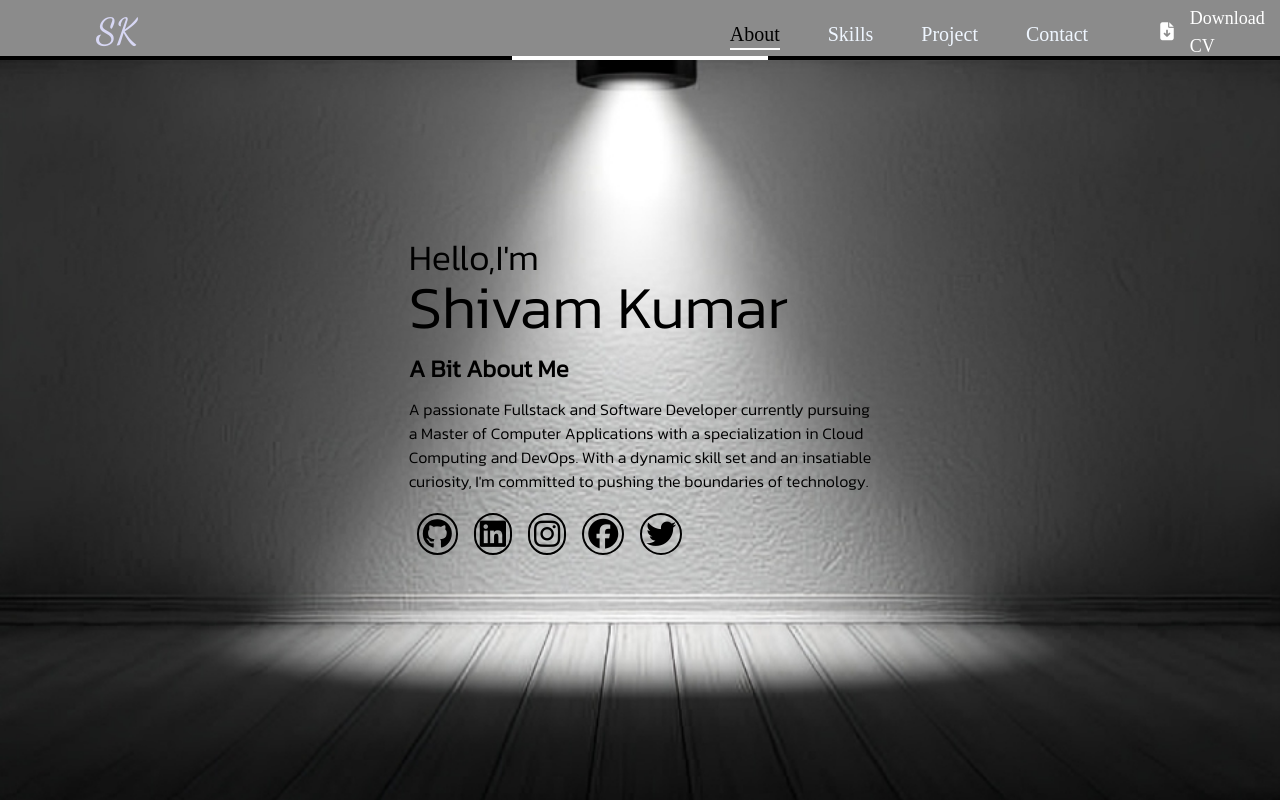
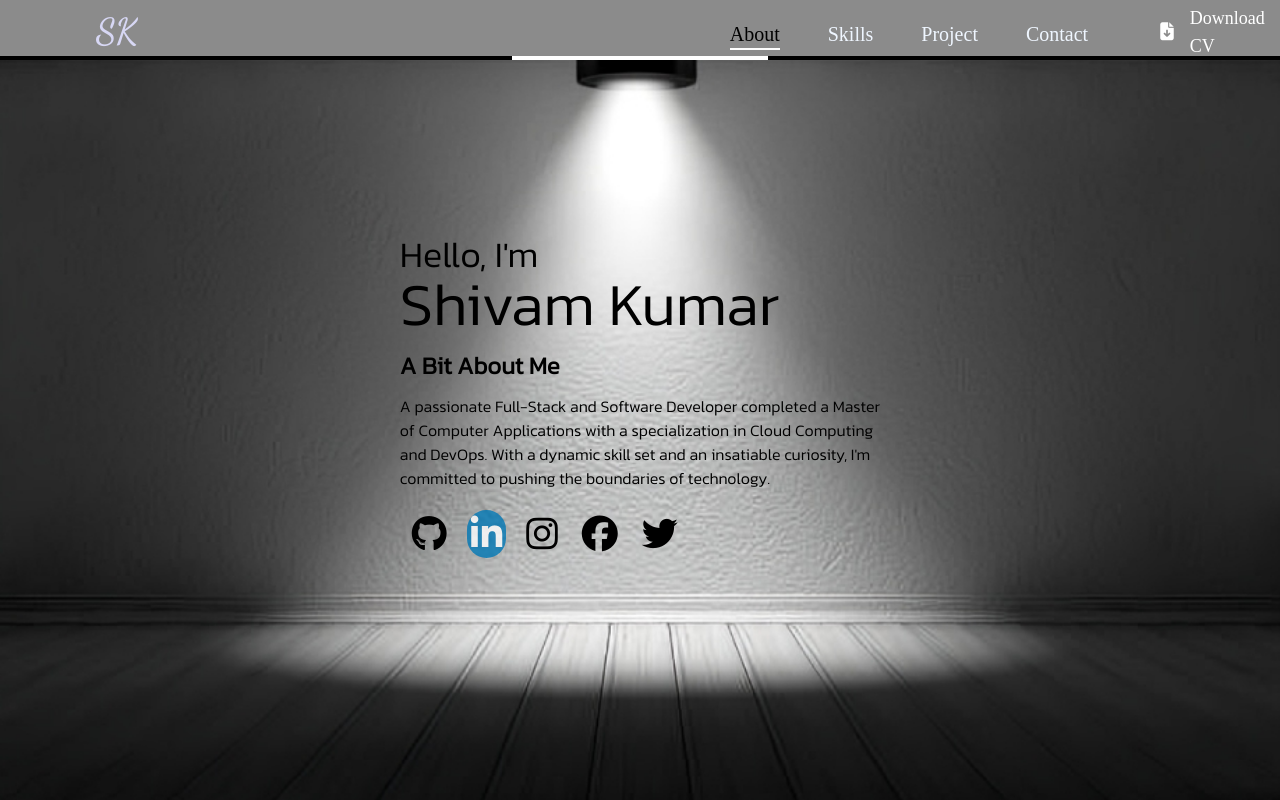
Before and after one commit to shivamkumar9969/my-portfolio, a React (Create React App) app: page / in a window 1280 px wide. Shown: the top 800 px of the page. Built offline with nearby package versions, Linux system fonts and the light colour scheme.

Commit message:
social account update

```diff
--- a/src/components/About.jsx
+++ b/src/components/About.jsx
@@ -1,70 +1,100 @@
-import React from "react";
-
-import aboutBg from "../assets/about-bg.png"
+import React, { useState, useEffect } from "react";
+import aboutBg from "../assets/about-bg.png";
 
 const About = React.forwardRef((props, ref) => {
+  const [activeLink, setActiveLink] = useState(-1);
+
+  useEffect(() => {
+    const intervalId = setInterval(() => {
+      setActiveLink((prevActiveLink) => (prevActiveLink + 1) % 5);
+    }, 3000);
+
+    return () => clearInterval(intervalId);
+  }, []);
+
+  const getActiveClasses = (index) => {
+    // Return additional classes if the link is currently active
+    if (index === activeLink) {
+      switch (index) {
+        case 0:
+          return "text-white border-white bg-black opacity-[0.8]";
+        case 1:
+          return "text-white border-white bg-[#0077b5] opacity-[0.8]";
+        case 2:
+          return "text-white border-white bg-gradient-to-br from-red-500 to-blue-500";
+        case 3:
+          return "text-white border-white bg-[#4267B2] opacity-[.8]";
+        case 4:
+          return "text-white border-2 border-white bg-[#1DA1F2] opacity-[.8]";
+        default:
+          return "";
+      }
+    }
+    return "";
+  };
+
   return (
-    < >
-      <div id="About" style={{ backgroundImage: `url(${aboutBg})` }} className="mt-0 bg-cover bg-no-repeat bg-center h-screen w-screen flex items-center justify-center ">
-        <div className="">
+    <div
+      id="About"
+      style={{ backgroundImage: `url(${aboutBg})` }}
+      className="mt-0 bg-cover bg-no-repeat bg-center h-screen w-screen flex items-center justify-center"
+    >
+      <div className="">
         <div className="details mx-14 bg-transparent text-gray">
-        <h1 className="text-4xl from-neutral-900">Hello,I'm</h1>
+          <h1 className="text-4xl from-neutral-900">Hello, I'm</h1>
           <h1 className="text-6xl from-neutral-900">Shivam Kumar</h1>
           <p className="text-2xl mt-4 font-semibold">A Bit About Me</p>
           <p className="whitespace-pre-line text-base font-medium  from-neutral-900 mt-3">
-            A passionate Fullstack and Software Developer currently pursuing
-            {"\n"} a Master of Computer Applications with a specialization in
-            Cloud {"\n"}Computing and DevOps. With a dynamic skill set and an
-            insatiable{"\n"} curiosity, I'm committed to pushing the boundaries
-            of technology.
+            A passionate Full-Stack and Software Developer completed a Master{"\n"} of Computer Applications with a specialization in Cloud Computing{"\n"} and DevOps. With a dynamic skill set and an insatiable curiosity, I'm{"\n"} committed to pushing the boundaries of technology.
           </p>
-
-
-          <div className="social-account ">
-            <ul className="flex mt-3 text-3xl" >
-              <li className="m-2">
-                <a className="border-2 border-black block rounded-full relative overflow-hidden  hover:text-white hover:border-white hover:bg-black hover:opacity-[0.8]" href="https://github.com/shivamkumar9969">
-                  <i className="fa-brands fa-github p-1 "></i>
-                </a>
-              </li>
-
-              <li className="m-2">
-                <a className="border-2 border-solid border-black block rounded-full relative overflow-hidden hover:border-white hover:text-white hover:bg-[#0077b5] hover:opacity-[0.8]" href="https://www.linkedin.com/in/shivam-kumar-7b896a254/">
-                  <i className="fa-brands fa-linkedin p-1"></i>
-                </a>
-              </li>
-              <li className="m-2">
-                <a className="border-2 border-solid border-black block rounded-full relative overflow-hidden hover:border-white hover:text-white hover:bg-gradient-to-br hover:from-red-500 hover:to-blue-500 " href="https://www.instagram.com/itz_shiv___/">
-                  <i className="fa-brands fa-instagram p-1"></i>
-                </a>
-              </li >
-
-              <li className="m-2">
-                <a className="border-2 border-solid border-black block rounded-full relative overflow-hidden hover:border-white hover:text-white hover:bg-[#4267B2] hover:opacity-[.8] " href="https://www.facebook.com/profile.php?id=100011586043603">
-                  <i className="fa-brands fa-facebook p-1"></i>
-                </a>
-              </li>
-
-              <li className="m-2">
-                <a className="border-2 border-solid border-black block rounded-full relative overflow-hidden hover:border-white  hover:text-white hover:bg-[#1DA1F2] hover:opacity-[.8]" href="https://twitter.com/shivamkumar9969">
-                  <i className="fa-brands fa-twitter p-1"></i>
-                </a>
-              </li>
+          <div className="social-account">
+            <ul className="flex mt-3 text-4xl">
+              {[
+                {
+                  href: "https://github.com/shivamkumar9969",
+                  icon: "fa-github",
+                },
+                {
+                  href: "https://www.linkedin.com/in/shivam-kumar-7b896a254/",
+                  icon: "fa-linkedin-in",
+                },
+                {
+                  href: "https://www.instagram.com/itz_shiv___/",
+                  icon: "fa-instagram",
+                },
+                {
+                  href: "https://www.facebook.com/profile.php?id=100011586043603",
+                  icon: "fa-facebook",
+                },
+                {
+                  href: "https://twitter.com/shivamkumar9969",
+                  icon: "fa-twitter",
+                },
+              ].map((link, index) => (
+                <li key={index} className="m-2">
+                  <a
+                    className={` border-black block rounded-full relative overflow-hidden p-1
+                      hover:text-white hover:border-white
+                      ${index === 0 ? "hover:bg-black hover:opacity-[0.8]" : ""}
+                      ${index === 1 ? "hover:bg-[#0077b5] hover:opacity-[0.8]" : ""}
+                      ${index === 2 ? "hover:bg-gradient-to-br hover:from-red-500 hover:to-blue-500" : ""}
+                      ${index === 3 ? "hover:bg-[#4267B2] hover:opacity-[.8]" : ""}
+                      ${index === 4 ? "broder-2 hover:bg-[#1DA1F2] hover:opacity-[.8]" : ""}
+                      ${getActiveClasses(index)}`}
+                    href={link.href}
+                    target="_blank"
+                    rel="noopener noreferrer"
+                  >
+                    <i className={`fa-brands ${link.icon}`}></i>
+                  </a>
+                </li>
+              ))}
             </ul>
           </div>
         </div>
-        {/* <div className="animated-container sm:animate-none">
-          <img
-            className=" animated-image h-96 w-96 bg-cover"
-            src={Pic5}
-            alt="Profile"
-          />
-        </div> */}
-        </div>
       </div>
-
-    </>
+    </div>
   );
-})
+});
 
 export default About;
```
Also changed, not shown: 1 other file (tests, documents, lock files or other folders).
